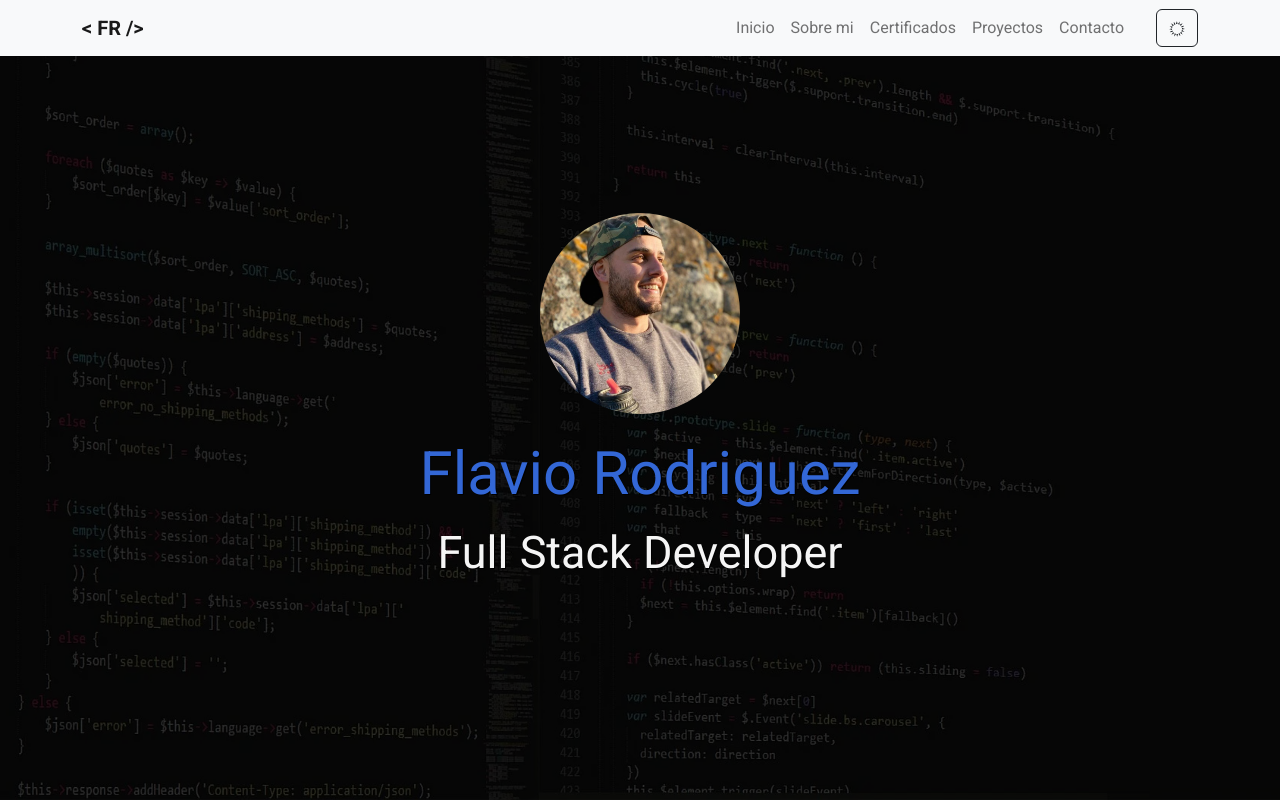
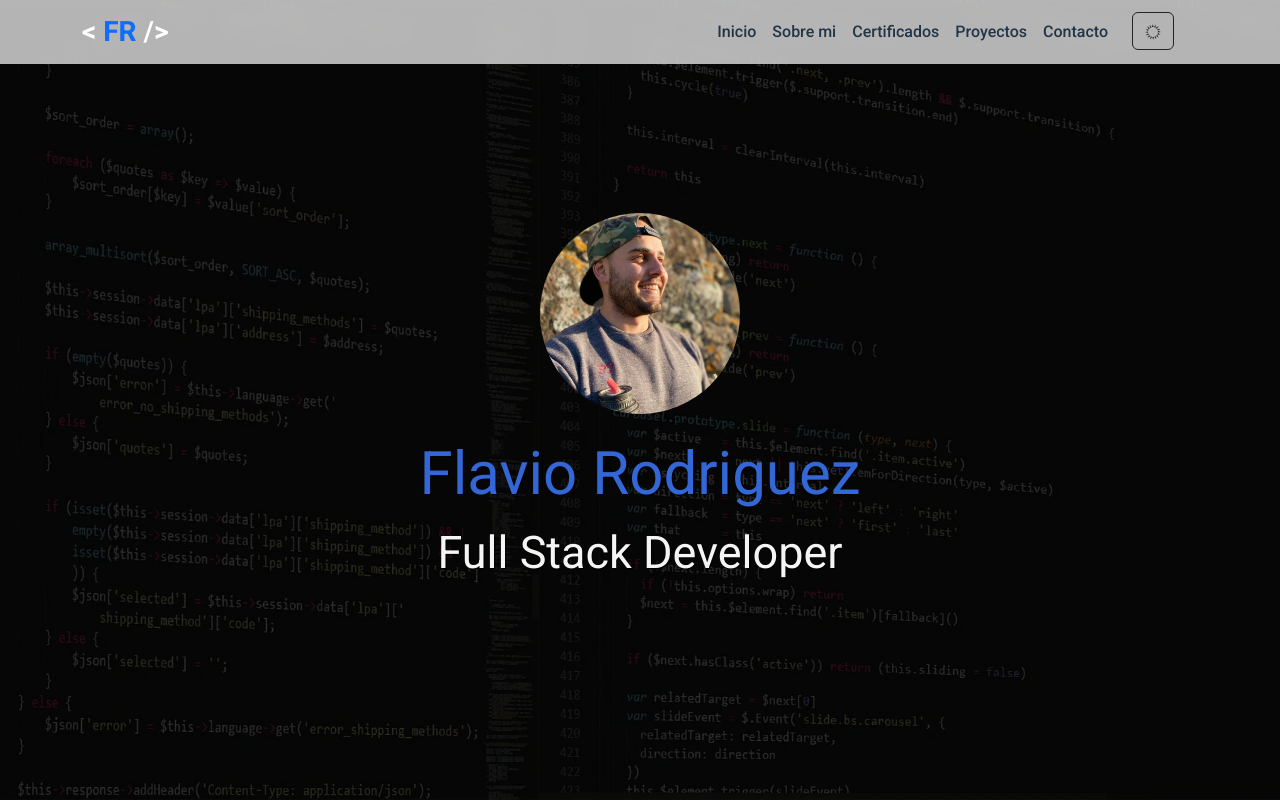
Before and after one commit to Flavio-RF/portfolioReact, a React (Vite) app: page / in a window 1280 px wide. Shown: the top 801 px of the page. Built offline with nearby package versions, Linux system fonts and the light colour scheme.

Commit message:
add css to Navbar

```diff
--- a/src/components/Footer/Footer.jsx
+++ b/src/components/Footer/Footer.jsx
@@ -1,50 +1,28 @@
 import { Col, Container, Nav, Row } from "react-bootstrap";
 import "./footer.css";
 
-function Footer() {
+function Footer({ dark }) {
   return (
     <footer>
       <Container
-        style={{ minHeight: "5rem" }}
         fluid
-        className="text-center bg-dark"
+        className={dark ? "text-center bg-light" : "text-center bg-dark"}
       >
-        <Row xs={1} className="align-items-center py-5">
-          <Col className="fs-2 mb-2" sm={3}>
-            <a href="#">
-              {"<"}FR{"/>"}{" "}
-            </a>
-          </Col>
-          <Col sm={8}>
-            <Nav
-              variant="pills"
-              className="justify-content-center"
-              activeKey="/home"
-            >
+        <Row xs={1} className="align-items-center py-2">
+          <span></span>
+          <Col sm={3}>
+            <Nav className="justify-content-center">
               <Nav.Item>
-                <Nav.Link href="#">Inicio</Nav.Link>
-              </Nav.Item>
-              <Nav.Item>
-                <Nav.Link eventKey="link-1" href="#About">
-                  Sobre mi
-                </Nav.Link>
-              </Nav.Item>
-              <Nav.Item>
-                <Nav.Link eventKey="link-2" href="#Certificates">
-                  Certficiados
-                </Nav.Link>
-              </Nav.Item>
-              <Nav.Item>
-                <Nav.Link eventKey="link-3" href="#Projects">
-                  Proyectos
-                </Nav.Link>
-              </Nav.Item>
-              <Nav.Item>
-                <Nav.Link eventKey="link-4" href="#Contact">
-                  Contacto
+                <Nav.Link className="fs-2 mb-2 tex-white" href="#home">
+                  {"<"}FR{"/>"}{" "}
                 </Nav.Link>
               </Nav.Item>
             </Nav>
+          </Col>
+          <Col sm={8}>
+            <small className="text-muted">
+              &copy; Flavio Rodriguez, 2022. All rights reserved.
+            </small>
           </Col>
         </Row>
       </Container>
--- a/src/components/Navbar/Navbar.jsx
+++ b/src/components/Navbar/Navbar.jsx
@@ -1,10 +1,13 @@
 import "./navbar.css";
 import { useEffect, useState } from "react";
-import Container from "react-bootstrap/Container";
-import Nav from "react-bootstrap/Nav";
-import Navbar from "react-bootstrap/Navbar";
-import Form from "react-bootstrap/Form";
-import Button from "react-bootstrap/Button";
+import {
+  Container,
+  Offcanvas,
+  Button,
+  Form,
+  Navbar,
+  Nav,
+} from "react-bootstrap";
 import { BsFillMoonFill } from "react-icons/bs";
 import { GrSolaris } from "react-icons/gr";
 
@@ -30,19 +33,27 @@ function Navegation({ dark, darkTheme }) {
 
   return (
     <Navbar
-      className={(y < 300) & (width > 768) & dark && "bg-transparent"}
+      className={dark ? "bg-DarkCustom" : "bg-LightCustom"}
       fixed="top"
-      variant={dark && "dark"}
-      bg={dark ? "dark" : "light"}
       expand="md"
     >
       <Container>
-        <Navbar.Brand className="fw-bold fs-5" href="#">
-          {"<"} FR {"/>"}
+        <Navbar.Brand className="fw-bold fs-3 text-white" href="#">
+          {"<"} <span className="text-primary">FR</span> {"/>"}
         </Navbar.Brand>
-        <Navbar.Toggle />
-        <Navbar.Collapse>
-          <Nav className="ms-auto my-2 me-md-4 my-sm-0">
+        <Navbar.Toggle aria-controls={`offcanvasNavbar-expand-sm`} />
+        <Navbar.Offcanvas
+          id={`offcanvasNavbar-expand-sm`}
+          aria-labelledby={`offcanvasNavbarLabel-expand-sm`}
+          placement="end"
+        >
+          <Offcanvas.Header closeButton>
+            <Offcanvas.Title id={`offcanvasNavbarLabel-expand-sm`}>
+              Menu
+            </Offcanvas.Title>
+          </Offcanvas.Header>
+          <Offcanvas.Body className="ms-auto my-2 me-md-4 my-auto">
+            <Nav>
               <Nav.Link className="text-center" href="#home">
                 Inicio
               </Nav.Link>
@@ -59,7 +70,7 @@ function Navegation({ dark, darkTheme }) {
                 Contacto
               </Nav.Link>
             </Nav>
-          <Form className="d-flex justify-content-center">
+            <Form className="ms-md-3">
               {dark ? (
                 <Button onClick={darkTheme} variant="outline-light">
                   <BsFillMoonFill />
@@ -70,7 +81,8 @@ function Navegation({ dark, darkTheme }) {
                 </Button>
               )}
             </Form>
-        </Navbar.Collapse>
+          </Offcanvas.Body>
+        </Navbar.Offcanvas>
       </Container>
     </Navbar>
   );
--- a/src/components/Navbar/navbar.css
+++ b/src/components/Navbar/navbar.css
@@ -0,0 +1,38 @@
+/* =================NavBarDark====================== */
+
+.bg-DarkCustom {
+  background: rgba(39, 39, 39, 0.7) !important;
+  backdrop-filter: saturate(50%) blur(8px);
+  height: 4rem;
+}
+
+.bg-DarkCustom .nav-link {
+  color: #ffff !important;
+  font-weight: 500;
+}
+
+.bg-DarkCustom .nav-link:hover {
+  color: #1561a3 !important;
+}
+
+/* =================NavBarLight====================== */
+
+.bg-LightCustom {
+  background: rgba(255, 255, 255, 0.7) !important;
+  backdrop-filter: saturate(50%) blur(8px);
+  height: 4rem;
+}
+
+.bg-LightCustom .nav-link {
+  color: #213547 !important;
+  font-weight: 500;
+}
+
+.bg-LightCustom .nav-link:hover {
+  color: #1561a3 !important;
+}
+
+/* .offcanvas {
+  background-color: rgba(255, 255, 255, 0.8) !important;
+  max-width: 40% !important;
+} */
```
Lines whose indentation alone changed are shown as unchanged.
